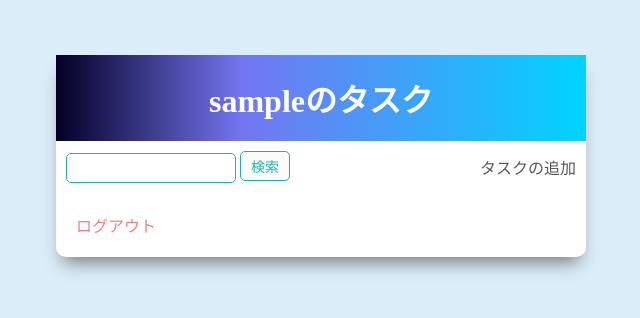
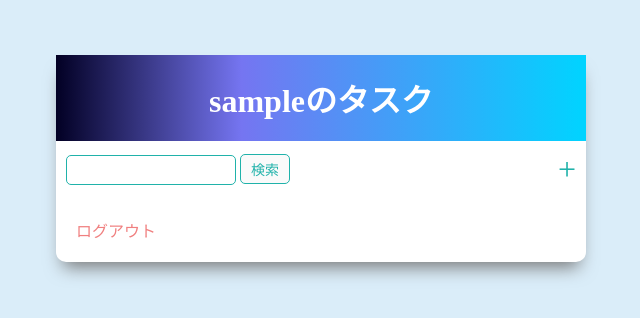
Before and after one commit to t-hirata74/django-todo-project, a Django app: page / in a window 1280 px wide. Shown: the top 318 px of the page, without its empty margins (319-959 px from the left). Run offline with Django 4.2, Linux system fonts and the light colour scheme; the visitor is signed in with stand-in values (Sample User, id 1); data that the repository does not hold is empty.

Commit message:
タスク追加のcssスタイリング

```diff
--- a/djangoTodoProject/todoapp/static/css/base.css
+++ b/djangoTodoProject/todoapp/static/css/base.css
@@ -103,3 +103,8 @@ h1 {
   background-color: lightseagreen;
   color: white;
 }
+
+.addButton {
+  font-size: 32px;
+  color: lightseagreen;
+}
--- a/djangoTodoProject/todoapp/templates/todoapp/task_list.html
+++ b/djangoTodoProject/todoapp/templates/todoapp/task_list.html
@@ -10,7 +10,7 @@
     <input type="text" name="search" value="{{search}}" class="searchInput" />
     <input type="submit" value="検索" class="searchButton" />
   </form>
-  <a href="{% url 'create-task' %}" class="addButton">タスクの追加</a>
+  <a href="{% url 'create-task' %}" class="addButton">+</a>
 </div>
 
 {% comment %} <table>
```
